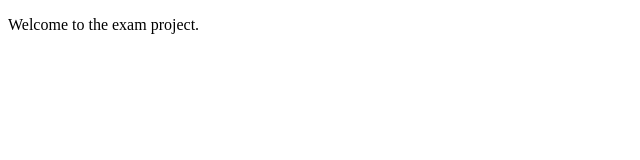
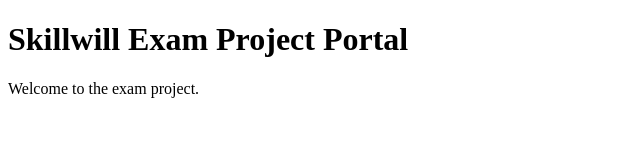
Before and after one commit to ninavinn/exam-project, a plain HTML site: page index.html in a window 1280 px wide. Shown: the whole page, without its empty margins (0-640 px from the left). Drawn offline with Linux system fonts and the light colour scheme.

Commit message:
Add header component to index.html

```diff
--- a/index.html
+++ b/index.html
@@ -6,6 +6,10 @@
     <title>Skillwill Exam Project</title>
   </head>
   <body>
+    <header>
+      <h1>Skillwill Exam Project Portal</h1>
+    </header>
+
     <main>
       <p>Welcome to the exam project.</p>
     </main>
```
